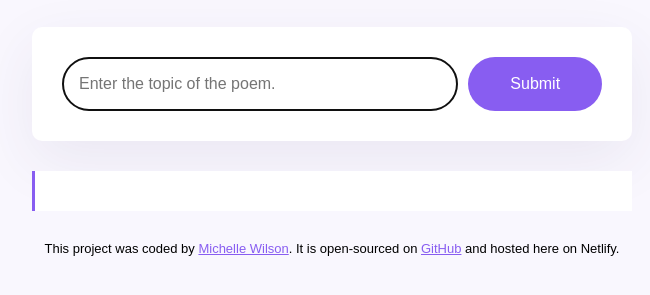
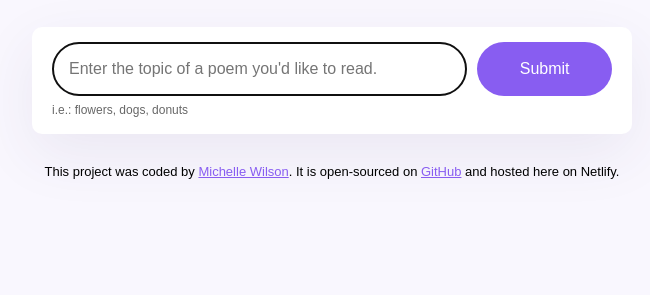
Before and after one commit to MichelleMOU86/english-poem-generator, a plain HTML site: page index.html in a window 1280 px wide. Shown: the part 177-472 px from the top of the page, without its empty margins (308-958 px from the left). Drawn offline with nearby package versions, Linux system fonts and the light colour scheme.

Commit message:
Improved the user experience

```diff
--- a/index.html
+++ b/index.html
@@ -14,10 +14,11 @@
         <h1>AI English Poem Generator</h1>
       </header>
       <main>
+        <div class="form-container">
           <form id="poem-generator-form">
             <input
               type="text"
-            placeholder="Enter the topic of the poem."
+              placeholder="Enter the topic of a poem you'd like to read."
               autofocus
               required
               autocomplete="off"
@@ -26,7 +27,9 @@
             />
             <input type="submit" class="submit-button" />
           </form>
-        <div class="poem" id="poem"></div>
+          <div class="hint">i.e.: flowers, dogs, donuts</div>
+        </div>
+        <div class="poem hidden" id="poem"></div>
       </main>
       <footer>
         This project was coded by
--- a/src/index.js
+++ b/src/index.js
@@ -2,12 +2,13 @@ function generatePoem(event) {
   event.preventDefault();
 
   let poemField = document.querySelector("#poem");
+  poemField.classList.remove("hidden");
   poemField.innerHTML = "Getting your poem...please wait.";
   let instructionInput = document.querySelector("#instruction");
   let apiKey = "f86d964a4t362c8065oa46bbf2320366";
   let context =
     "You are an English historian and you know how to write beautiful poetry.";
-  let prompt = `Generate a short poem in English about ${instructionInput.value}. Separate each line with a line break.`;
+  let prompt = `Generate a short poem in English about ${instructionInput.value}. Separate each line with a <br>. Sign the end of the poem with "<strong>Poem by SheCodes AI ❤️</strong>"`;
   let apiUrl = `https://api.shecodes.io/ai/v1/generate?prompt=${prompt}&context=${context}&key=${apiKey}`;
 
   axios.get(apiUrl).then(showPoem);
--- a/src/style.css
+++ b/src/style.css
@@ -18,14 +18,21 @@ h1 {
   line-height: 1.5;
   color: #272044;
 }
-
-form {
-  padding: 30px;
+.form-container {
+  padding: 15px 20px;
   background-color: white;
   border-radius: 10px;
-  display: flex;
   box-shadow: 0px 20px 60px rgba(65, 50, 100, 0.08);
   margin-bottom: 30px;
+}
+form {
+  display: flex;
+}
+.hint {
+  line-height: 1.5;
+  margin-top: 5px;
+  font-size: 12px;
+  opacity: 0.6;
 }
 
 a {
@@ -60,7 +67,9 @@ a {
   border-left: 3px solid #885df1;
   box-shadow: 0px 4px 30px rgba (39, 33, 66, 0.03);
 }
-
+.hidden {
+  display: none;
+}
 footer {
   text-align: center;
   font-size: 13px;
```
Lines whose indentation alone changed are shown as unchanged.
